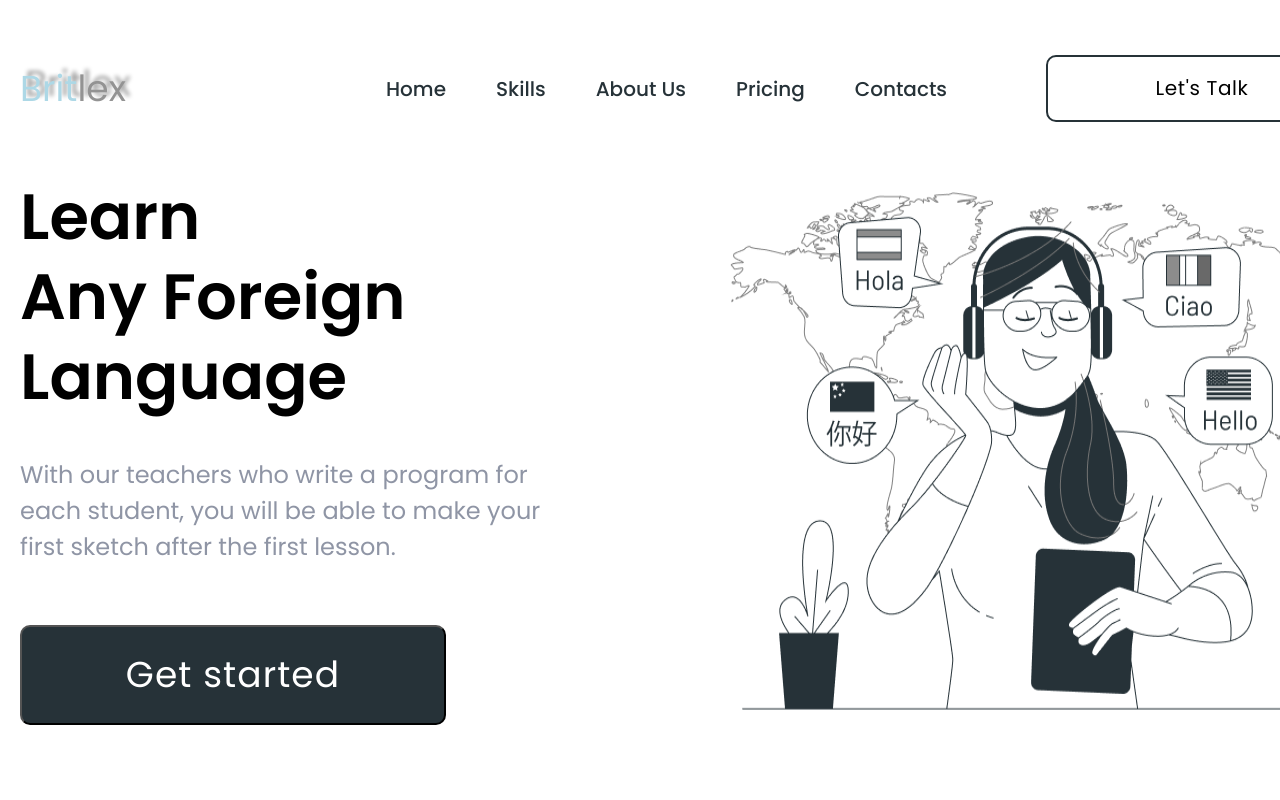
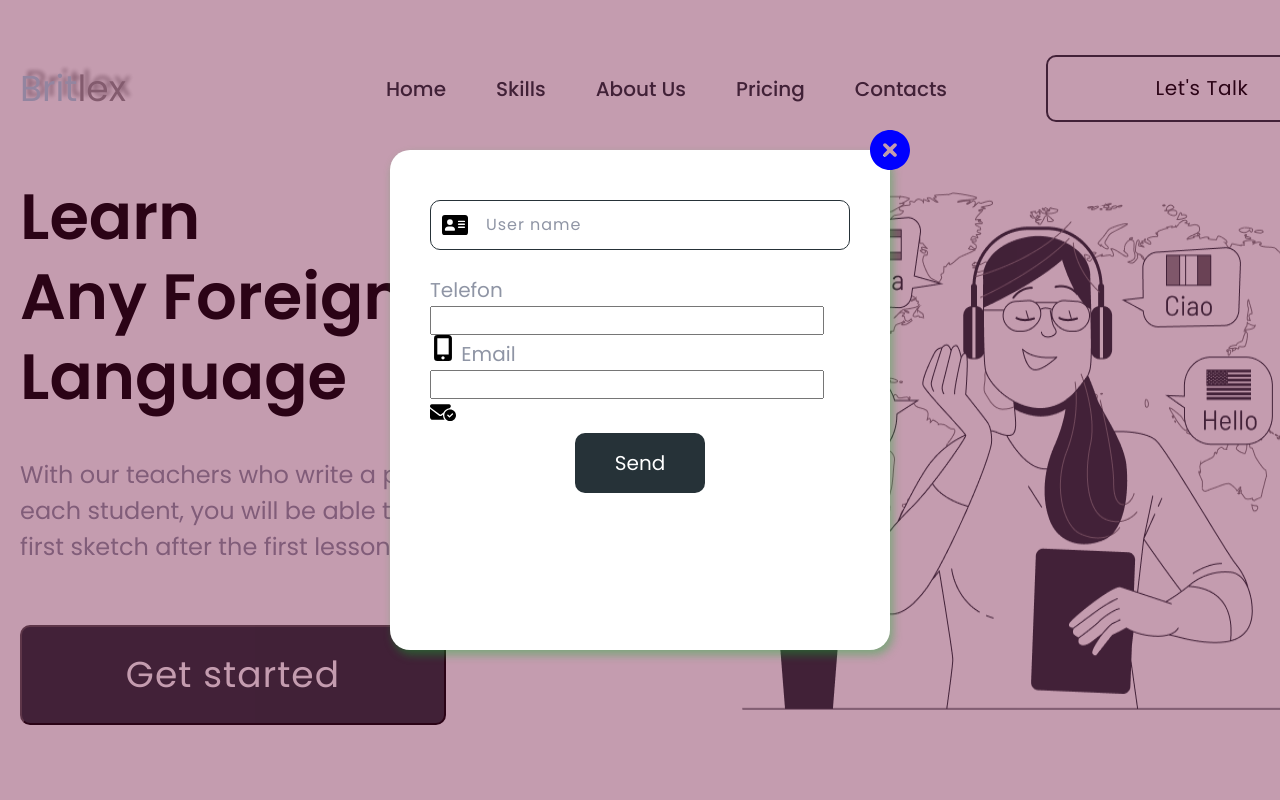
Before and after one commit to Vampireol/practic, a plain HTML site: page index.html in a window 1280 px wide. Shown: the top 800 px of the page. Drawn offline with nearby package versions, Linux system fonts and the light colour scheme.

Commit message:
start doing animation and forms

```diff
--- a/css/styles.css
+++ b/css/styles.css
@@ -240,8 +240,13 @@ button {
   left: 50%;
   transform: translate(-50%, -50%) scale(1);
 
-  width: 800px;
-  height: 800px;
+  /* для кейфрема run */
+  /* display: flex;
+  align-items: center;
+  justify-content: center; */
+
+  width: 500px;
+  min-height: 500px;
   background-color: #ffffff;
   border-radius: 20px;
   box-shadow: 3px 5px 10px rgba(14, 178, 46, 0.4);
@@ -262,14 +267,152 @@ button {
   top: 0;
   right: 0;
   transform: translateX(50%) translateY(-50%);
-  display: flex;
+  display: inline-flex;
+  width: 40px;
+  height: 40px;
   padding: 0;
   border: none;
   background-color: transparent;
+
+  /* animation: run 10s linear both; */
 }
+
+/* @keyframes run {
+  0% {
+    transform: translate(0, 0);
+  }
+  25% {
+    transform: translateX(-400px) translateY(-400px);
+  }
+  50% {
+    transform: translateX(-400px) translateY(400px);
+  }
+  75% {
+    transform: translateX(400px) translateY(400px);
+  }
+  100% {
+    transform: translateX(400px) translateY(-400px);
+  }
+} */
 
 .hero-button-icon {
   fill: blue;
+}
+
+/* ----------------Registration Form----------------- */
+
+.form {
+  padding: 50px 40px;
+}
+
+.form__field {
+  position: relative;
+  display: block;
+  margin-bottom: 25px;
+}
+
+.form__field:last-child {
+  margin-bottom: 35px;
+}
+
+.form__label {
+  position: absolute;
+  top: 50%;
+  left: 50px;
+  transform: translateY(-50%);
+  display: block;
+  padding: 0 6px;
+  font-size: 16px;
+  letter-spacing: 0.06em;
+  background-color: var(--btn-txt-cl);
+  transition: transform 400ms cubic-bezier(0.075, 0.82, 0.165, 1);
+}
+
+.form__input:focus + .form__label,
+.form__input:not(:placeholder-shown) + .form__label {
+  transform: translateX(-40px) translateY(-38px) scale(0.9);
+}
+
+.form__input {
+  width: 100%;
+  height: 50px;
+
+  border: 1px solid var(--acent-bg-cl);
+  border-radius: 10px;
+  padding: 10px 50px;
+}
+
+.form__input::placeholder {
+  opacity: 0;
+  transition: opacity 400ms ease 100ms;
+}
+
+.form__input:focus::placeholder {
+  opacity: 1;
+}
+
+.form__icon {
+  position: absolute;
+  bottom: 12px;
+  left: 12px;
+}
+
+.notification {
+  position: absolute;
+  bottom: 12px;
+  right: 12px;
+}
+
+.notification__warning {
+  fill: rgb(255, 179, 0);
+  opacity: 0;
+  transition: 400ms;
+}
+
+.form__input:not(:placeholder-shown):required:invalid ~ .notification > .notification__warning {
+  opacity: 1;
+}
+
+.notification__success {
+  fill: green;
+  opacity: 0;
+}
+
+.form__input:not(:placeholder-shown):required:valid ~ .notification > .notification__success {
+  opacity: 1;
+}
+
+.warning-text {
+  position: absolute;
+  left: 50%;
+  bottom: 0;
+  transform: translateX(-50%) translateY(110%);
+  display: block;
+  width: 100%;
+  text-align: center;
+  font-size: 14px;
+  color: rgb(255, 179, 0);
+  opacity: 0;
+
+  transition: opacity 400ms ease;
+}
+
+.form__input:focus:not(:placeholder-shown):required:invalid ~ .warning-text {
+  opacity: 1;
+}
+
+.form__button {
+  background-color: var(--acent-bg-cl);
+  color: var(--btn-txt-cl);
+  border: none;
+  cursor: pointer;
+  border-radius: 10px;
+  display: block;
+  margin-right: auto;
+  margin-left: auto;
+  min-width: 130px;
+  min-height: 60px;
+  padding: 10px;
 }
 
 /*----------------------- Skills--------------- */
--- a/index.html
+++ b/index.html
@@ -66,7 +66,7 @@
               first sketch after the first lesson.
             </p>
             <button class="hero-button" data-modal-open>Get started</button>
-            <div class="backdrop is-hidden" data-modal>
+            <div class="backdrop" data-modal>
               <div class="modal">
                 <button class="hero-button-close" data-modal-close>
                   <svg
@@ -81,6 +81,50 @@
                     />
                   </svg>
                 </button>
+                <form class="form" name="registration-form">
+                  <label class="form__field">
+                    <input
+                      class="form__input"
+                      type="text"
+                      name="user-name"
+                      placeholder="Antony Black"
+                      minlength="3"
+                      required
+                    />
+                    <span class="form__label">User name</span>
+                    <svg class="form__icon" width="26" height="26">
+                      <use href="./images/icons-practic.svg#icon-profile"></use>
+                    </svg>
+                    <svg class="notification" width="26" height="26">
+                      <use
+                        class="notification__warning"
+                        href="./images/icons-practic.svg#icon-warning"
+                      ></use>
+                      <use
+                        class="notification__success"
+                        href="./images/icons-practic.svg#icon-success"
+                      ></use>
+                    </svg>
+                    <span class="warning-text">Name must contain minimum 3 symbols</span>
+                  </label>
+
+                  <label
+                    ><span>Telefon</span>
+                    <input type="tel" name="user-tel" />
+                    <svg width="26" height="26">
+                      <use href="./images/icons-practic.svg#icon-mobile"></use>
+                    </svg>
+                  </label>
+
+                  <label
+                    ><span>Email</span>
+                    <input type="email" name="user-email" />
+                    <svg width="26" height="26">
+                      <use href="./images/icons-practic.svg#icon-envelope"></use>
+                    </svg>
+                  </label>
+                  <button class="form__button" type="submit">Send</button>
+                </form>
               </div>
             </div>
           </div>
```
Also changed, not shown: images/icons-practic.svg (added).
